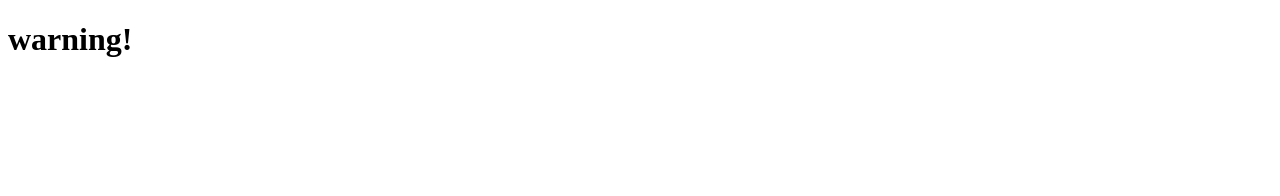
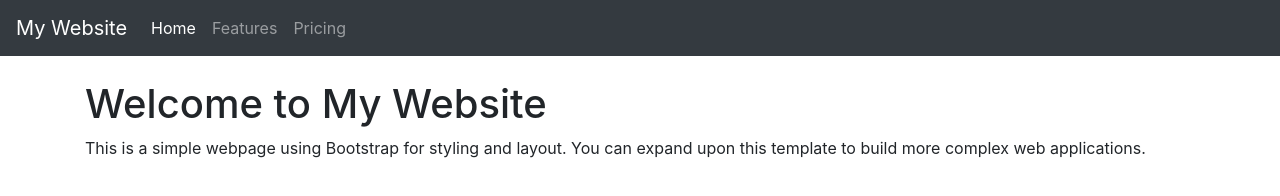
Before and after one commit to christophersomeople/MyGitProject_A, a plain HTML site: page index.html in a window 1280 px wide. Drawn offline with nearby package versions, Linux system fonts and the light colour scheme.

Commit message:
Sample Website

```diff
--- a/index.html
+++ b/index.html
@@ -1,16 +1,43 @@
 <!DOCTYPE html>
 <html lang="en">
-
 <head>
     <meta charset="UTF-8">
     <meta name="viewport" content="width=device-width, initial-scale=1.0">
-    <title>Document!!!</title>
+    <title>Sample Website</title>
+    <!-- Link to Bootstrap CSS -->
+    <link href="https://stackpath.bootstrapcdn.com/bootstrap/4.5.2/css/bootstrap.min.css" rel="stylesheet">
 </head>
+<body>
+    <!-- Navigation Bar -->
+    <nav class="navbar navbar-expand-lg navbar-dark bg-dark">
+        <a class="navbar-brand" href="#">My Website</a>
+        <button class="navbar-toggler" type="button" data-toggle="collapse" data-target="#navbarNav" aria-controls="navbarNav" aria-expanded="false" aria-label="Toggle navigation">
+            <span class="navbar-toggler-icon"></span>
+        </button>
+        <div class="collapse navbar-collapse" id="navbarNav">
+            <ul class="navbar-nav">
+                <li class="nav-item active">
+                    <a class="nav-link" href="#">Home <span class="sr-only">(current)</span></a>
+                </li>
+                <li class="nav-item">
+                    <a class="nav-link" href="#">Features</a>
+                </li>
+                <li class="nav-item">
+                    <a class="nav-link" href="#">Pricing</a>
+                </li>
+            </ul>
+        </div>
+    </nav>
 
-<h1>warning!</h1>
+    <!-- Main content area -->
+    <div class="container mt-4">
+        <h1>Welcome to My Website</h1>
+        <p>This is a simple webpage using Bootstrap for styling and layout. You can expand upon this template to build more complex web applications.</p>
+    </div>
 
-<body>
-
+    <!-- Link to jQuery and Bootstrap JS -->
+    <script src="https://code.jquery.com/jquery-3.5.1.slim.min.js"></script>
+    <script src="https://cdn.jsdelivr.net/npm/@popperjs/core@2.5.2/dist/umd/popper.min.js"></script>
+    <script src="https://stackpath.bootstrapcdn.com/bootstrap/4.5.2/js/bootstrap.min.js"></script>
 </body>
-
 </html>
```
